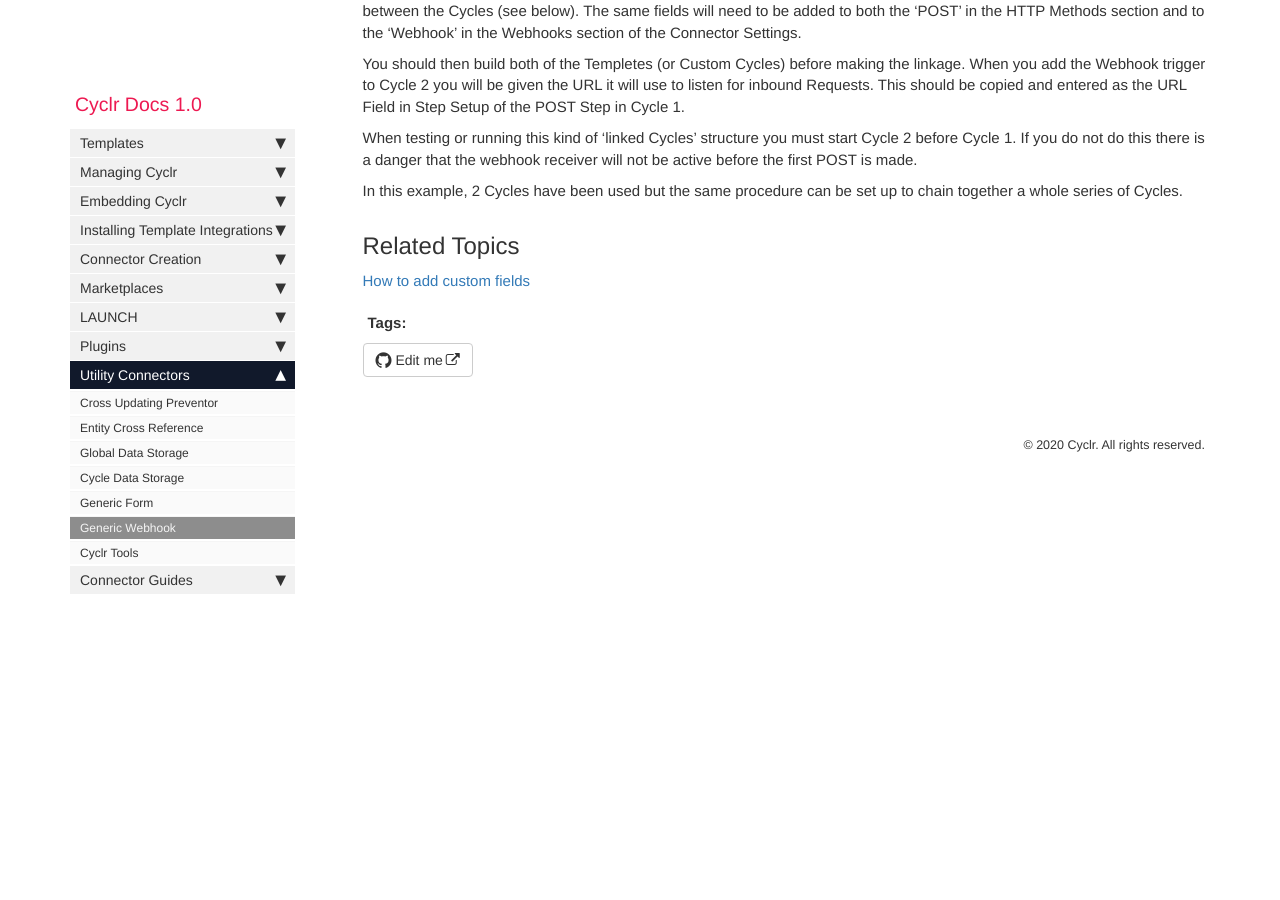
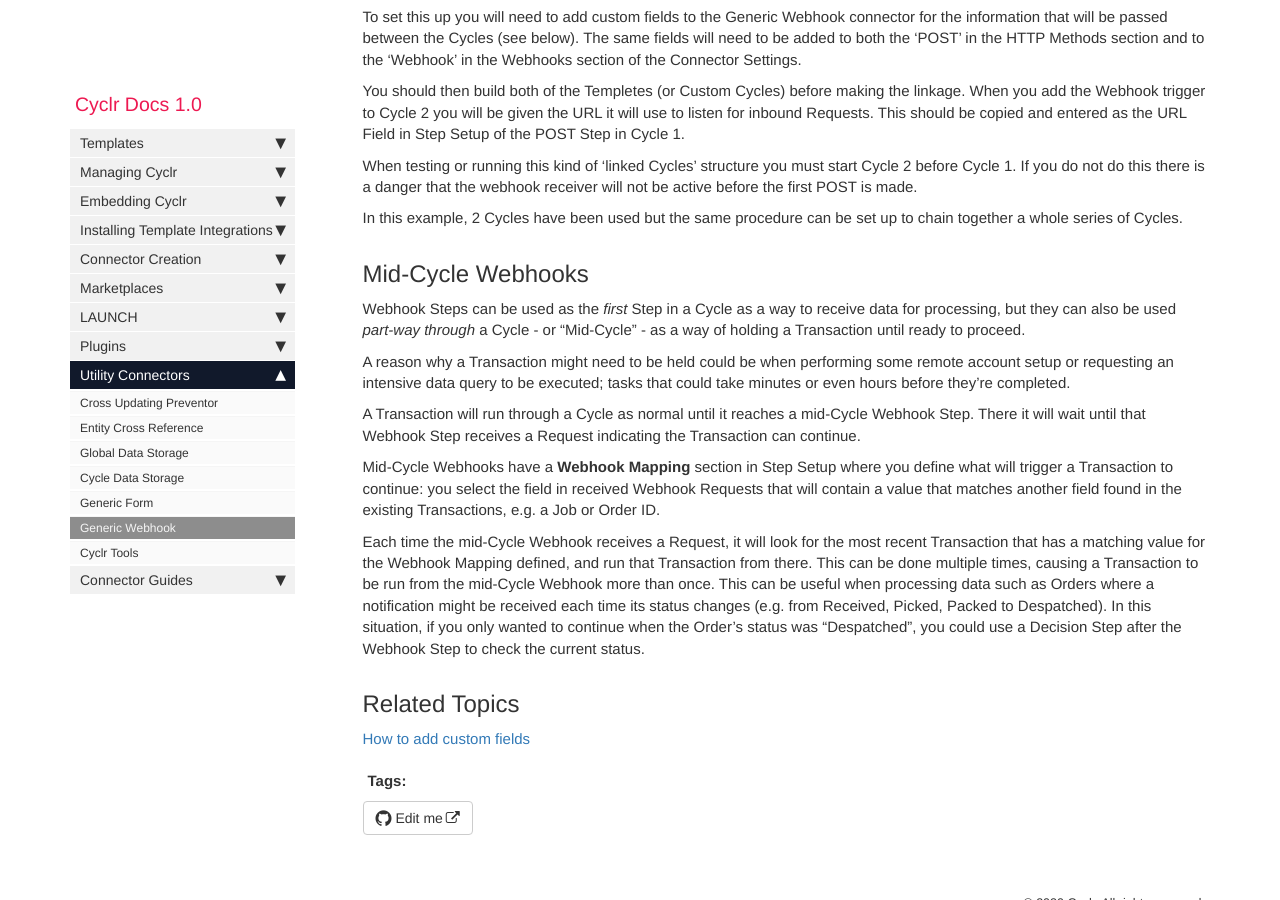
Before and after one commit to sneakysneak/docs, a Jekyll site: the page built from pages/utility-connectors/06-generic-webhook.md, in a window 1280 px wide and 900 px high, scrolled down 1153 px. Built offline with Jekyll 4.4.1, drawn with Linux system fonts in a browser that asks for light colours; nearby versions of some CDN libraries; comment, search, counter and statistics services are not loaded.

Commit message:
Added "Mid-Cycle Webhooks" section.

```diff
--- a/pages/utility-connectors/06-generic-webhook.md
+++ b/pages/utility-connectors/06-generic-webhook.md
@@ -45,6 +45,20 @@ When testing or running this kind of 'linked Cycles' structure you must start Cy
 
 In this example, 2 Cycles have been used but the same procedure can be set up to chain together a whole series of Cycles.
 
+
+## Mid-Cycle Webhooks
+
+Webhook Steps can be used as the *first* Step in a Cycle as a way to receive data for processing, but they can also be used *part-way through* a Cycle - or "Mid-Cycle" - as a way of holding a Transaction until ready to proceed.
+
+A reason why a Transaction might need to be held could be when performing some remote account setup or requesting an intensive data query to be executed; tasks that could take minutes or even hours before they're completed.
+
+A Transaction will run through a Cycle as normal until it reaches a mid-Cycle Webhook Step.  There it will wait until that Webhook Step receives a Request indicating the Transaction can continue.
+
+Mid-Cycle Webhooks have a **Webhook Mapping** section in Step Setup where you define what will trigger a Transaction to continue: you select the field in received Webhook Requests that will contain a value that matches another field found in the existing Transactions, e.g. a Job or Order ID.
+
+Each time the mid-Cycle Webhook receives a Request, it will look for the most recent Transaction that has a matching value for the Webhook Mapping defined, and run that Transaction from there.  This can be done multiple times, causing a Transaction to be run from the mid-Cycle Webhook more than once.  This can be useful when processing data such as Orders where a notification might be received each time its status changes (e.g. from Received, Picked, Packed to Despatched).  In this situation, if you only wanted to continue when the Order's status was "Despatched", you could use a Decision Step after the Webhook Step to check the current status.
+
+
 ## Related Topics
 
 [How to add custom fields](./adding-custom-fields)
```
